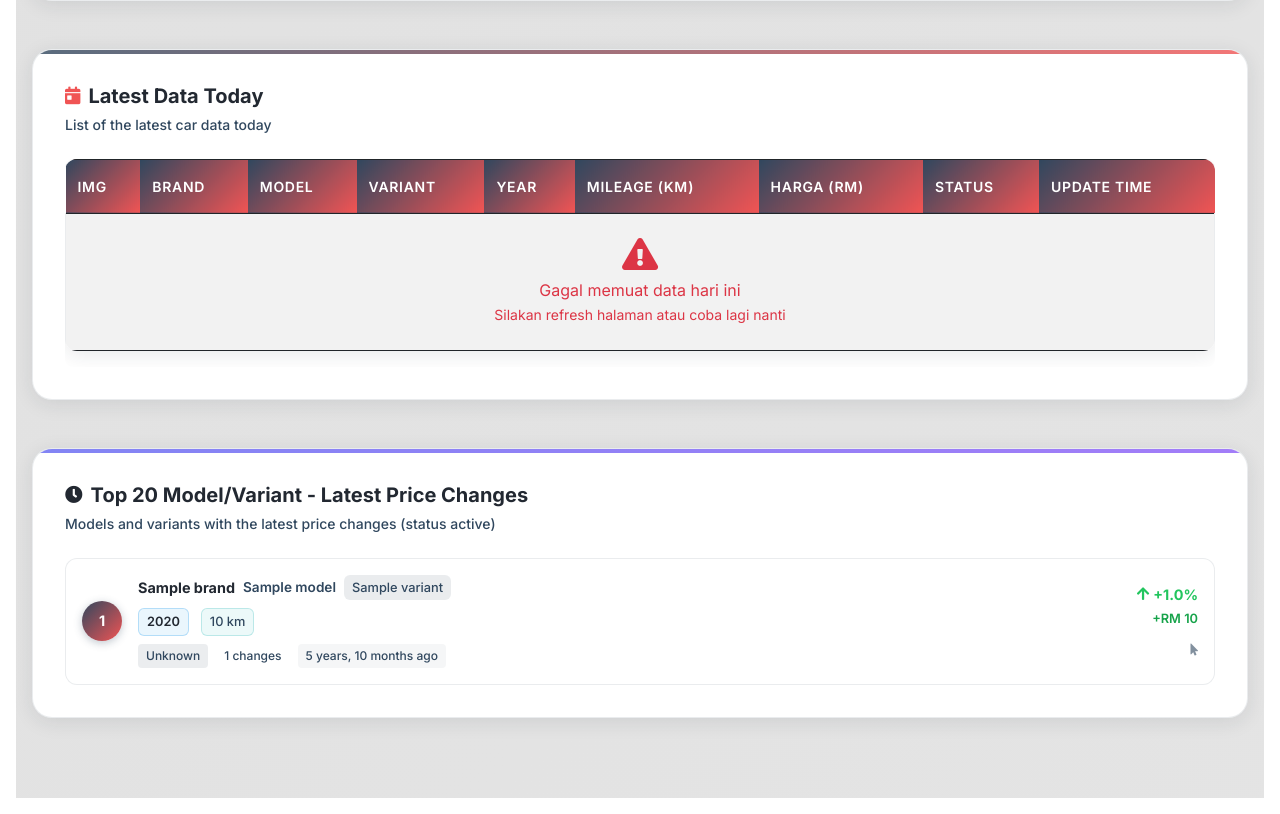
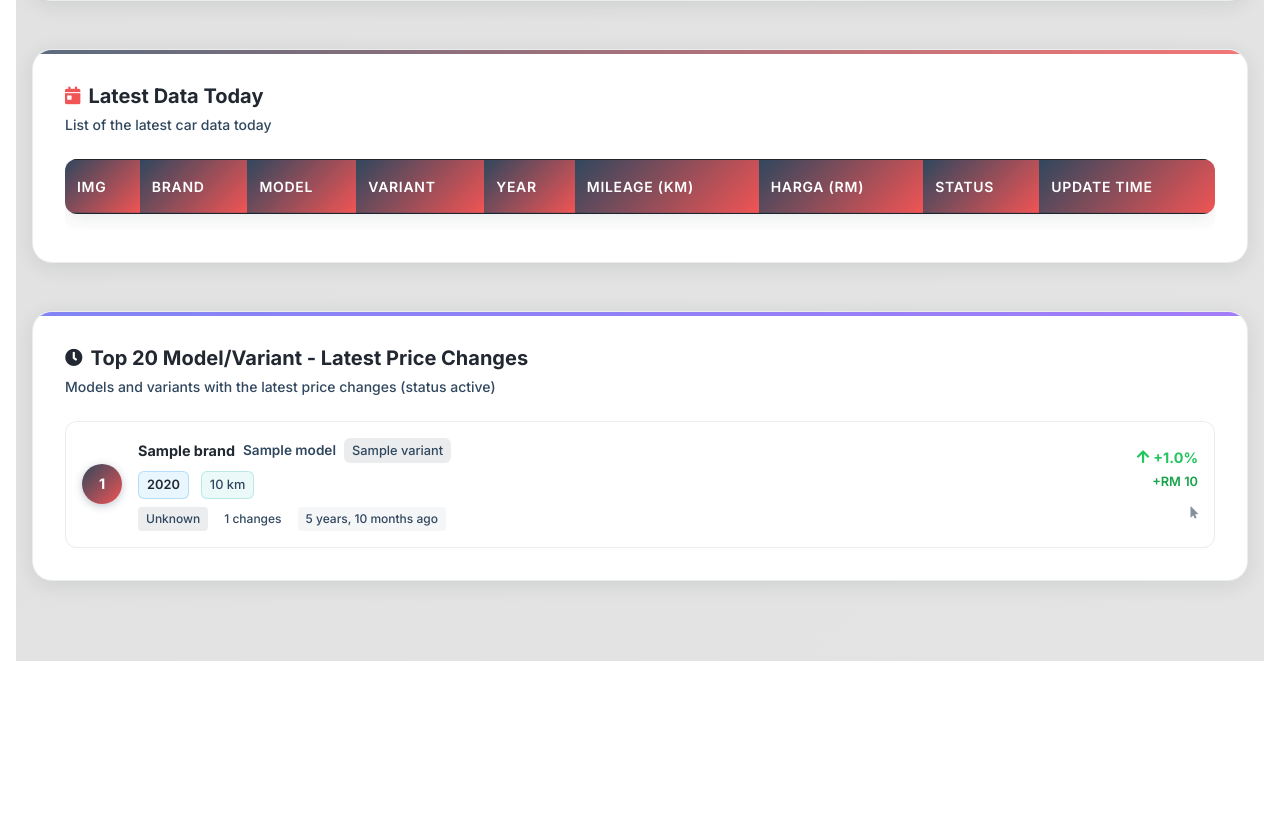
Before and after one commit to fanfanfw/bdt_dashboard-scrap-result, a Django app: template car_ads_dashboard/dashboard/templates/dashboard/user_dashboard.html in a window 1280 px wide. Shown: the part 4697-5511 px from the top of the page. After the commit the page ends 5358 px from the top, so only its background shows below. Run offline with Django 5.2, Linux system fonts and the light colour scheme; the template is opened without the code that fills it: most values are stand-ins (such as "Sample title", 1, 10 or a date in 2020); lists and menus that the app fills with data are empty.

Commit message:
fix: keep today table empty state DataTables-safe

```diff
--- a/car_ads_dashboard/dashboard/static/js/user_dashboard.js
+++ b/car_ads_dashboard/dashboard/static/js/user_dashboard.js
@@ -697,6 +697,9 @@
         // source parameter removed - using unified data
       },
       success: function(response) {
+        if ($.fn.DataTable.isDataTable('#todayDataTable')) {
+          $('#todayDataTable').DataTable().destroy();
+        }
         tableBody.empty();
 
         if (response.data && response.data.length > 0) {
@@ -746,11 +749,6 @@
             tableBody.append(row);
           });
 
-          // Destroy existing DataTable if it exists
-          if ($.fn.DataTable.isDataTable('#todayDataTable')) {
-            $('#todayDataTable').DataTable().destroy();
-          }
-
           // Initialize fresh DataTable
           $('#todayDataTable').DataTable({
             pageLength: 10,
@@ -781,23 +779,6 @@
             }
           });
         } else {
-          tableBody.html(`
-            <tr>
-              <td colspan="9" class="text-center py-4">
-                <div class="text-muted">
-                  <i class="fas fa-info-circle mb-2" style="font-size: 2rem;"></i>
-                  <p class="mb-0">Belum ada data scraping hari ini</p>
-                  <small>Data akan muncul setelah proses scraping berjalan</small>
-                </div>
-              </td>
-            </tr>
-          `);
-
-          // Still initialize DataTable for empty table
-          if ($.fn.DataTable.isDataTable('#todayDataTable')) {
-            $('#todayDataTable').DataTable().destroy();
-          }
-
           $('#todayDataTable').DataTable({
             pageLength: 10,
             lengthMenu: [[10, 25, 50, 100], [10, 25, 50, 100]],
@@ -823,17 +804,11 @@
       },
       error: function(xhr, error, thrown) {
         console.error('Error loading today\'s data:', error);
-        tableBody.html(`
-          <tr>
-            <td colspan="9" class="text-center py-4">
-              <div class="text-danger">
-                <i class="fas fa-exclamation-triangle mb-2" style="font-size: 2rem;"></i>
-                <p class="mb-0">Gagal memuat data hari ini</p>
-                <small>Silakan refresh halaman atau coba lagi nanti</small>
-              </div>
-            </td>
-          </tr>
-        `);
+        if ($.fn.DataTable.isDataTable('#todayDataTable')) {
+          $('#todayDataTable').DataTable().destroy();
+        }
+        tableBody.empty();
+        alert('Gagal memuat data hari ini. Silakan refresh halaman atau coba lagi nanti.');
       }
     });
   }
--- a/car_ads_dashboard/dashboard/templates/dashboard/user_dashboard.html
+++ b/car_ads_dashboard/dashboard/templates/dashboard/user_dashboard.html
@@ -347,16 +347,7 @@
                   <th>Update Time</th>
                 </tr>
               </thead>
-              <tbody id="todayDataTableBody">
-                <tr>
-                  <td colspan="9" class="text-center py-4">
-                    <div class="spinner-border text-primary" role="status">
-                      <span class="visually-hidden">Loading...</span>
-                    </div>
-                    <p class="mt-2 mb-0">Loading today's data...</p>
-                  </td>
-                </tr>
-              </tbody>
+              <tbody id="todayDataTableBody"></tbody>
             </table>
           </div>
         </div>
```
Also changed, not shown: car_ads_dashboard/dashboard/tests.py (+32 -0 lines).
